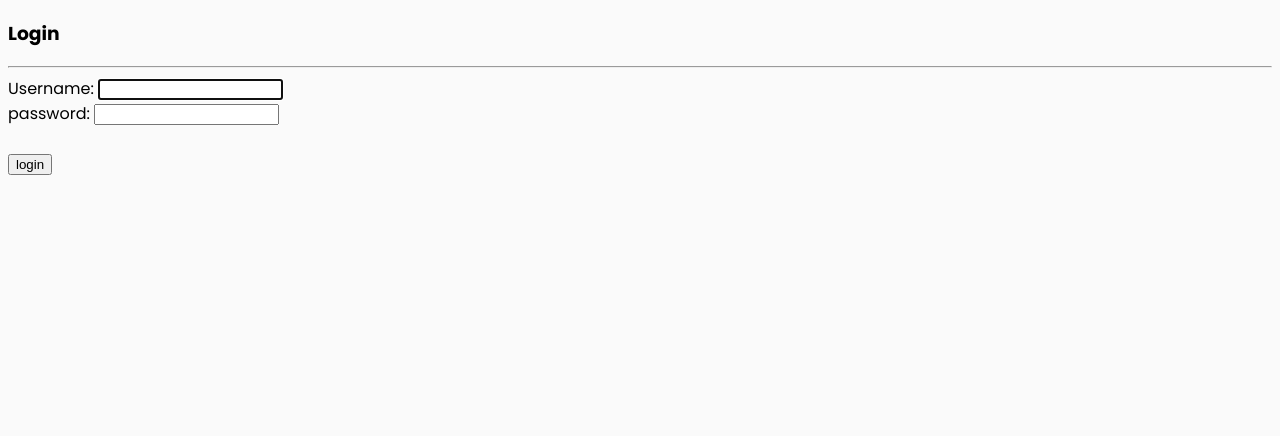
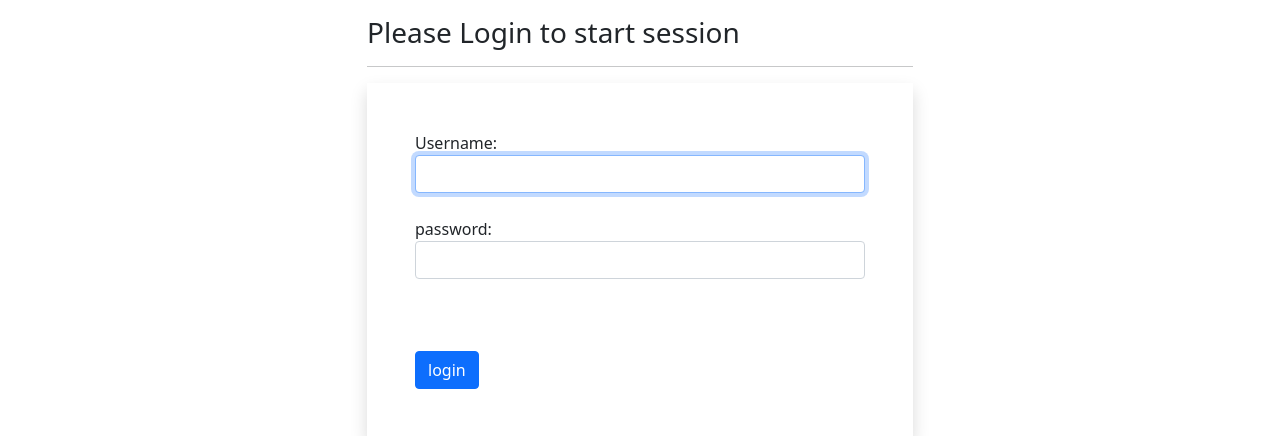
Before and after one commit to nvidda-hub/1SK_agents_ops, a Django app: page /accounts/login/ in a window 1280 px wide. Shown: the top 436 px of the page. Run offline with Django 4.2, Linux system fonts and the light colour scheme.

Commit message:
styled login page

```diff
--- a/agents_webapp/templates/agents_webapp/login.html
+++ b/agents_webapp/templates/agents_webapp/login.html
@@ -6,6 +6,7 @@
     <meta http-equiv="X-UA-Compatible" content="ie=edge">
     <title>1SK | Login</title>
     <link rel="stylesheet" href="agents_webapp/css/style.css">
+    <link href="https://cdn.jsdelivr.net/npm/bootstrap@5.1.3/dist/css/bootstrap.min.css" rel="stylesheet" integrity="sha384-1BmE4kWBq78iYhFldvKuhfTAU6auU8tT94WrHftjDbrCEXSU1oBoqyl2QvZ6jIW3" crossorigin="anonymous">
   </head>
   <body>
     <div class="container">
@@ -13,7 +14,7 @@
          <div class="col-sm-6 offset-sm-3">
              <div class="center">
 
-                 <h3>Login</h3>
+                 <h3 class="center">Please Login to start session</h3>
              </div>
           <hr>
           <form action="" method="post" novalidate class="shadow p-5">
@@ -39,5 +40,6 @@
         </div>
        </div>
 	<script src="agents_webapp/js/index.js"></script>
+  <script src="https://cdn.jsdelivr.net/npm/bootstrap@5.1.3/dist/js/bootstrap.bundle.min.js" integrity="sha384-ka7Sk0Gln4gmtz2MlQnikT1wXgYsOg+OMhuP+IlRH9sENBO0LRn5q+8nbTov4+1p" crossorigin="anonymous"></script>
   </body>
 </html>
```
